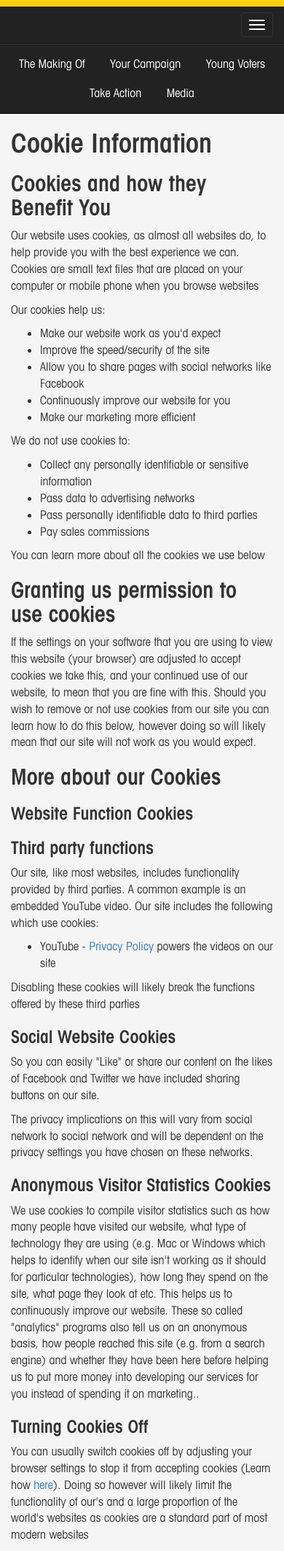
After one commit to maxmumford/pluscampaigns, a Flask app: page /cookies in a window 390 px wide; the page is wider, and only the part inside the window is pictured. The commit adds this page. Shown: the part 585-2710 px from the top of that part at 73% size. Run offline with Flask 2, Linux system fonts and the light colour scheme; some libraries are stand-ins or nearby versions.

Commit message:
[ADD] open mobile menu by default [ADD] cookies page but no link to it yet

```diff
--- a/app/static/css/site.css
+++ b/app/static/css/site.css
@@ -53,7 +53,6 @@ a:hover {
 body.home footer.container {
 	margin-top: -110px;
 }
-
 
 /* base */
 header {
--- /dev/null
+++ b/app/templates/cookies.html
@@ -0,0 +1,63 @@
+{% extends "layouts/text.html" %}
+{% block content_text %}
+	<h2>Cookies and how they Benefit You</h2>
+
+	<p>Our website uses cookies, as almost all websites do, to help provide you with the best experience we can.
+	Cookies are small text files that are placed on your computer or mobile phone when you browse websites</p>
+	<p>Our cookies help us:</p>
+
+	<ul>
+		<li>Make our website work as you'd expect</li>
+		<li>Improve the speed/security of the site</li>
+		<li>Allow you to share pages with social networks like Facebook</li>
+		<li>Continuously improve our website for you</li>
+		<li>Make our marketing more efficient</li>
+	</ul>
+
+	<p>We do not use cookies to:</p>
+
+	<ul>
+		<li>Collect any personally identifiable or sensitive information</li>
+		<li>Pass data to advertising networks</li>
+		<li>Pass personally identifiable data to third parties</li>
+		<li>Pay sales commissions</li>
+	</ul>
+
+	<p>You can learn more about all the cookies we use below</p>
+
+	<h2>Granting us permission to use cookies</h2>
+
+	<p>If the settings on your software that you are using to view this website (your browser) are adjusted to accept cookies we take this, and your continued use of our website, to mean that you are fine with this. Should you wish to remove or not use cookies from our site you can learn how to do this below, however doing so will likely mean that our site will not work as you would expect.</p>
+
+	<h2>More about our Cookies</h2>
+
+	<h3>Website Function Cookies</h3>
+
+	<h3>Third party functions</h3>
+
+	<p>Our site, like most websites, includes functionality provided by third parties.  A common example is an embedded YouTube video.  Our site includes the following which use cookies:</p>
+
+	<ul>
+		<li>YouTube - <a href="">Privacy Policy</a> powers the videos on our site </li>
+	</ul>
+
+	<p>Disabling these cookies will likely break the functions offered by these third parties</p>
+
+	<h3>Social Website Cookies</h3>
+
+	<p>So you can easily "Like" or share our content on the likes of Facebook and Twitter we have included sharing buttons on our site.</p>
+
+	<p>The privacy implications on this will vary from social network to social network and will be dependent on the privacy settings you have chosen on these networks.</p>
+
+	<h3>Anonymous Visitor Statistics Cookies</h3>
+
+	<p>We use cookies to compile visitor statistics such as how many people have visited our website, what type of technology they are using (e.g. Mac or Windows which helps to identify when our site isn't working as it should for particular technologies), how long they spend on the site, what page they look at etc.  This helps us to continuously improve our website. These so called "analytics" programs also tell us on an anonymous basis, how people reached this site (e.g. from a search engine) and whether they have been here before helping us to put more money into developing our services for you instead of spending it on marketing..</p>
+
+	<h3>Turning Cookies Off</h3>
+
+	<p>You can usually switch cookies off by adjusting your browser settings to stop it from accepting cookies (Learn how <a href=" http://www.attacat.co.uk/resources/cookies/how-to-ban">here</a>). Doing so however will likely limit the functionality of our's and a large proportion of the world's websites as cookies are a standard part of most modern websites</p>
+
+	<p>It may be that your concerns around cookies relate to so called "spyware". Rather than switching off cookies in your browser you may find that anti-spyware software achieves the same objective by automatically deleting cookies considered to be invasive. Learn more about <a href="http://www.attacat.co.uk/resources/cookies/how-to-control-your-online-privacy">managing cookies with antispyware software</a>.</p>
+
+	<p>The cookie information text on this site was derived from content provided by Attacat Internet Marketing <a href="http://www.attacat.co.uk/">http://www.attacat.co.uk/</a>, a marketing agency based in Edinburgh.  If you need similar information for your own website you can use their <a href="http://www.attacat.co.uk/resources/cookies">free cookie audit tool</a>.</p>
+{% endblock %}
--- a/app/templates/layouts/base.html
+++ b/app/templates/layouts/base.html
@@ -74,7 +74,7 @@
 						<span class="icon-bar"></span>
 						</button>
 					</div>
-					<div class="navbar-collapse collapse">
+					<div class="navbar-collapse collapse in">
 						<ul class="nav navbar-nav">
 							<li {{ menu_active('making-of') | safe }}><a href="/making-of">The Making Of</a></li>
 							<li {{ menu_active('campaign') | safe }}><a href="/campaign">Your Campaign</a></li>
--- /dev/null
+++ b/app/templates/layouts/text.html
@@ -0,0 +1,7 @@
+{% extends "layouts/base.html" %}
+{% block content %}
+<div id="text">
+	{% if heading %}<h1>{{heading}}</h1>{% endif %}
+	{% block content_text %}{% endblock %}
+</div>
+{% endblock %}
--- a/app/views.py
+++ b/app/views.py
@@ -1,6 +1,7 @@
 from flask import render_template, flash, url_for
 from app import app
 
+# Main pages
 @app.route('/')
 def index():
     return render_template('home.html', title="Home")
@@ -24,3 +25,8 @@ def share():
 @app.route('/media')
 def media():
     return render_template('media.html', title="Media", heading="Media Resources", image_source="1")
+
+# Other
+@app.route('/cookies')
+def cookies():
+    return render_template('cookies.html', title="Cookies", heading="Cookie Information")
```
